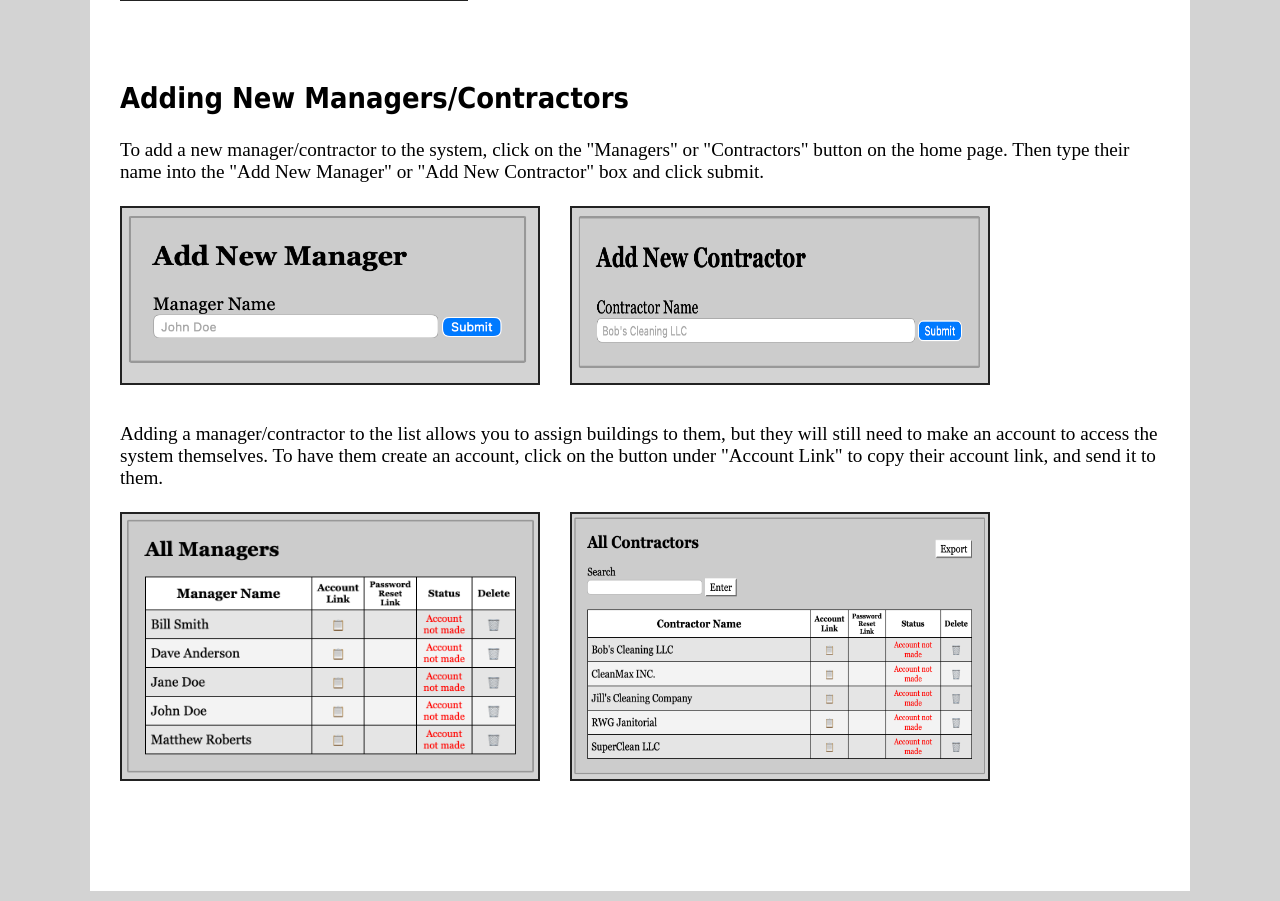
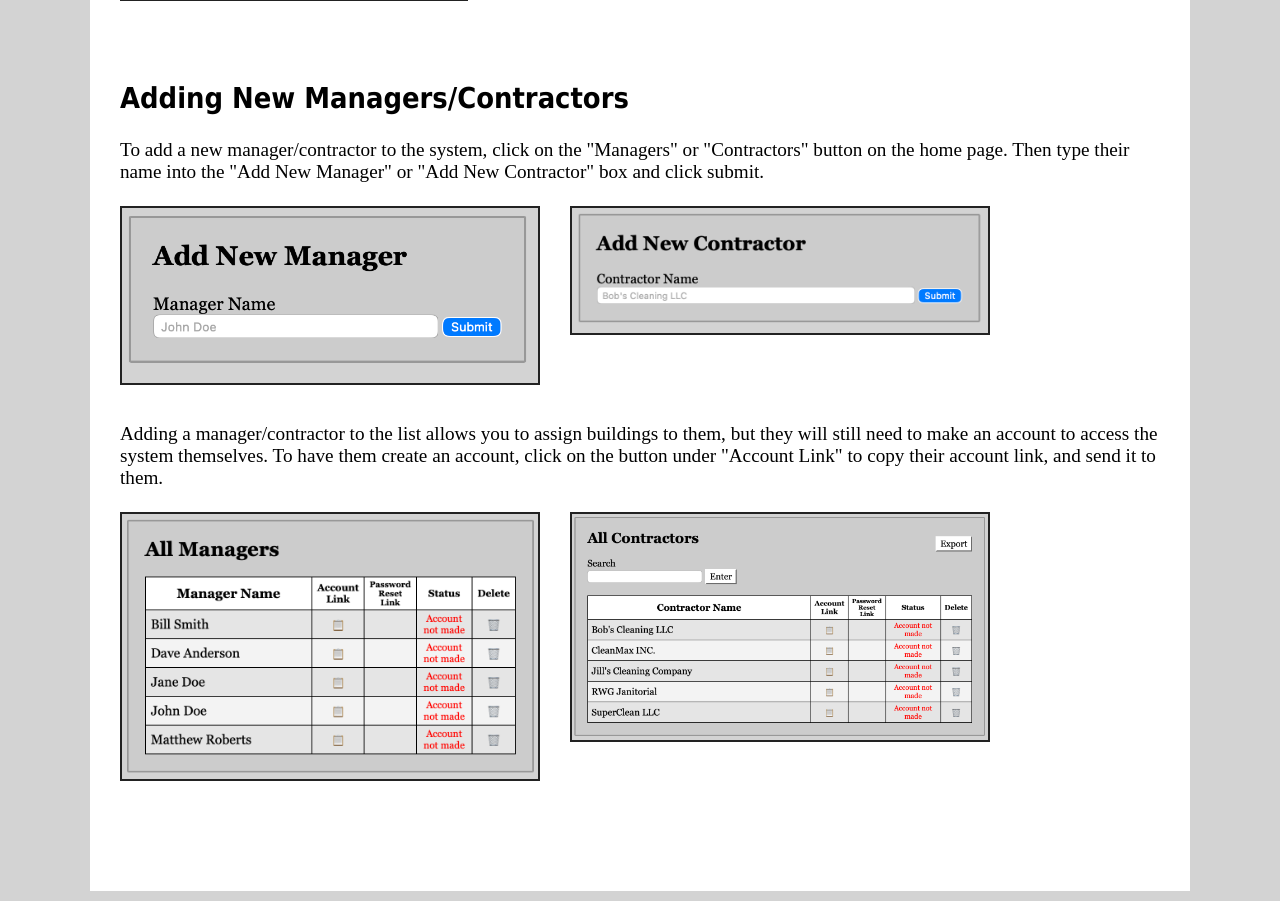
Before and after one commit to aidanmdwyer/cwil-checkins, a PHP site: page /php/instructions.php in a window 1280 px wide. Shown: the part 3429-4330 px from the top of the page. Run offline with PHP 8.4, Linux system fonts and the light colour scheme; the visitor is signed in with stand-in values (Sample User, id 1); data comes from the database, SQL or seed files in the repository; a stand-in replaces the project's code that opens the database connection.

Commit message:
v1.3 dynamic instructions page

```diff
--- a/php/instructions.php
+++ b/php/instructions.php
@@ -330,6 +330,7 @@ function implodeCommas(array $items, string $finalSeparator): string {
         flex-wrap: wrap;
         width: 100%;
         justify-content: flex-start;
+        align-items: flex-start;
         gap: 30px;
         margin: 15px 0 30px 0;
     }
```
